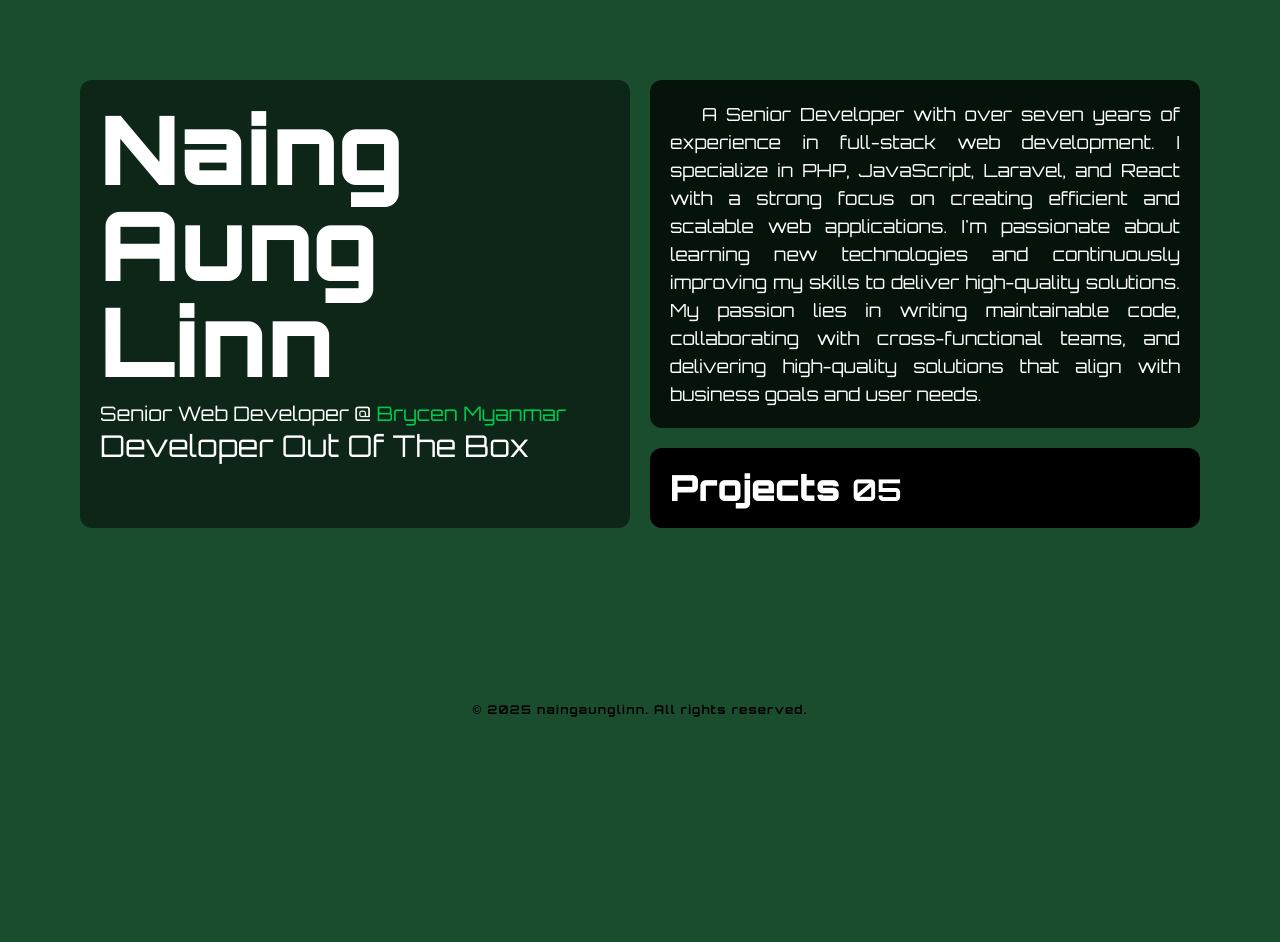
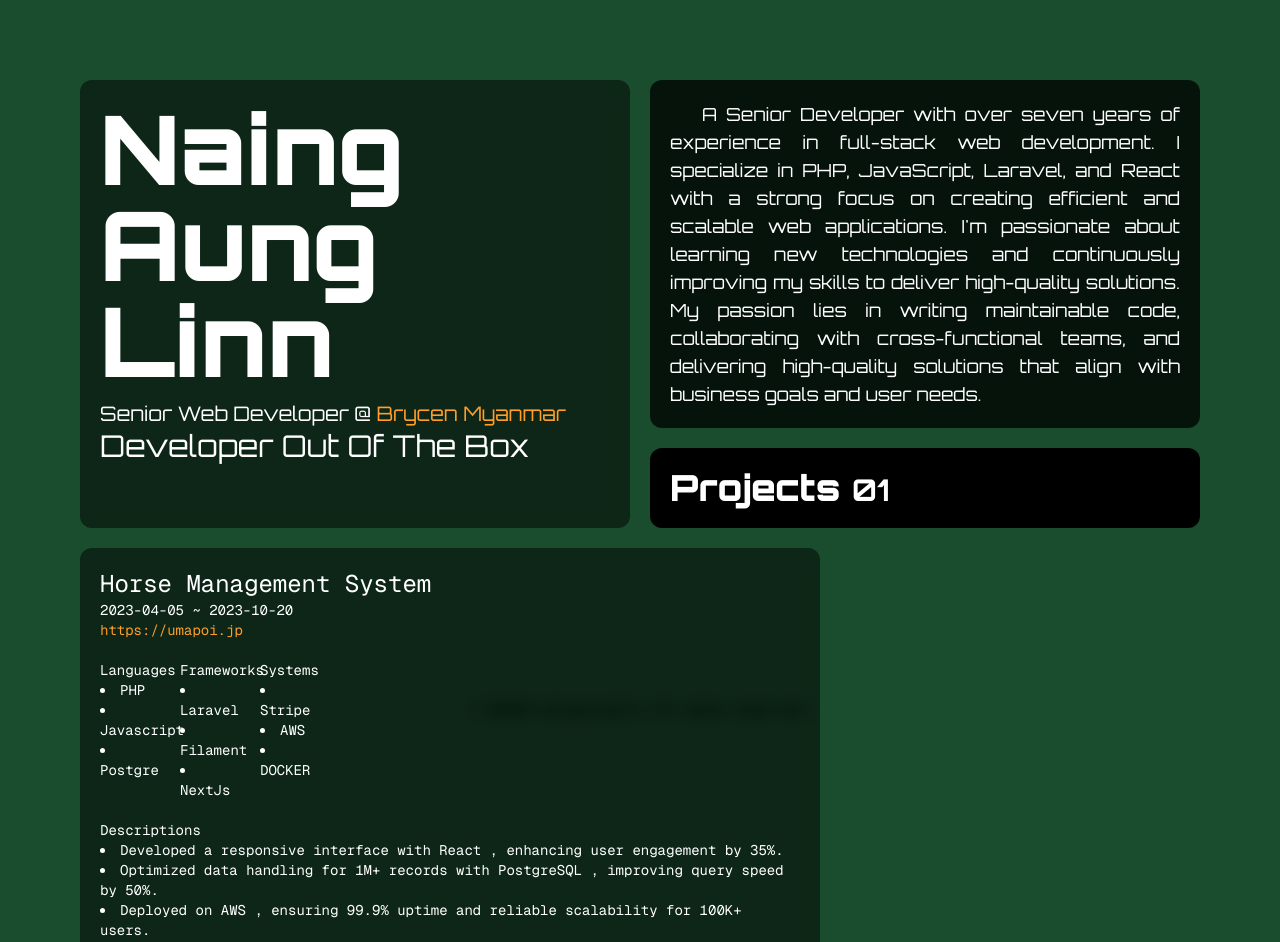
Before and after one commit to naingaunglinn/portfolio-3, a Next.js app: page / in a window 1280 px wide. Shown: the top 942 px of the page. Before the commit the page ends 800 px from the top, so only its background shows below. Built offline with nearby package versions, Linux system fonts and the light colour scheme.

Commit message:
update [design]: project layout added

```diff
--- a/src/app/page.tsx
+++ b/src/app/page.tsx
@@ -9,14 +9,46 @@ export default function Home() {
         <div className="grid grid-cols-6 grid-row-6 gap-5">
           <div className="row-span-2 row-end-3 lg:col-span-3 col-span-6 bg-black/50 backdrop-blur-sm text-white p-5 rounded-xl">
             <h1 className="lg:text-8xl text-6xl lg:mb-3 font-[900]">Naing Aung Linn</h1>
-            <p className="text-xl">Senior Web Developer @ <Link href={'https://www.brycenmyanmar.com.mm/'} className="text-green-500 hover:text-green-700" target="_blank">Brycen Myanmar</Link></p>
+            <p className="text-xl">Senior Web Developer @ <Link href={'https://www.brycenmyanmar.com.mm/'} className="text-[#FF9F29] hover:text-amber-600" target="_blank">Brycen Myanmar</Link></p>
             <p className="text-3xl">Developer Out Of The Box</p>
           </div>
           <div className="row-span-1 lg:col-span-3 col-span-6 bg-black/75 backdrop-blur-sm text-white p-5 rounded-xl ">
             <p className="text-lg text-justify indent-8">A Senior Developer with over seven years of experience in full-stack web development. I specialize in PHP, JavaScript, Laravel, and React with a strong focus on creating efficient and scalable web applications. I&apos;m passionate about learning new technologies and continuously improving my skills to deliver high-quality solutions. My passion lies in writing maintainable code, collaborating with cross-functional teams, and delivering high-quality solutions that align with business goals and user needs.</p>
           </div>
           <div className="row-span-1 lg:col-span-3 col-span-6 bg-black text-white p-5 rounded-xl">
-            <h1 className="text-4xl font-[900]">Projects <Counter to={5} duration={1} /></h1>
+            <h1 className="text-4xl font-[900]">Projects <Counter to={1} duration={1} /></h1>
+          </div>
+          <div className="row-span-1 col-span-4 bg-black/50 backdrop-blur-sm text-white p-5 rounded-xl">
+            <h1 className="col-span-6 font-mono text-2xl">Horse Management System</h1>
+            <div className="grid grid-row-6 grid-cols-9 gap-5 text-sm font-mono">
+              <p className="col-span-9">2023-04-05 ~ 2023-10-20 <br/> <Link href={"https://umapoi.jp"} target="_blank" className="text-[#FF9F29] hover:text-amber-600">https://umapoi.jp</Link></p>
+              <div className="col-span-1">
+                <p>Languages</p>
+                <li>PHP</li>
+                <li>Javascript</li>
+                <li>Postgre</li>
+              </div>
+              <div className="col-span-1">
+                <p>Frameworks</p>
+                <li>Laravel</li>
+                <li>Filament</li>
+                <li>NextJs</li>
+              </div>
+              <div className="col-span-1">
+                <p>Systems</p>
+                <li>Stripe</li>
+                <li>AWS</li>
+                <li>DOCKER</li>
+              </div>
+              <div className="col-start-1 col-span-9">
+                <p>Descriptions</p>
+                <li>Developed a responsive interface with  React  , enhancing  user engagement by 35%.</li>
+                <li>Optimized data handling for 1M+ records with  PostgreSQL  ,  improving query speed by 50%.</li>
+                <li>Deployed on  AWS  , ensuring 99.9% uptime and reliable  scalability for 100K+ users. </li>
+                <li> Integrated  Stripe  for secure payment processing, supporting  10K+ monthly transactions. </li>
+                <li> Implemented a rewards system, enabling users to earn and redeem points, boosting retention by 25%.</li>
+              </div>
+            </div>
           </div>
         </div>
       </main>
```
